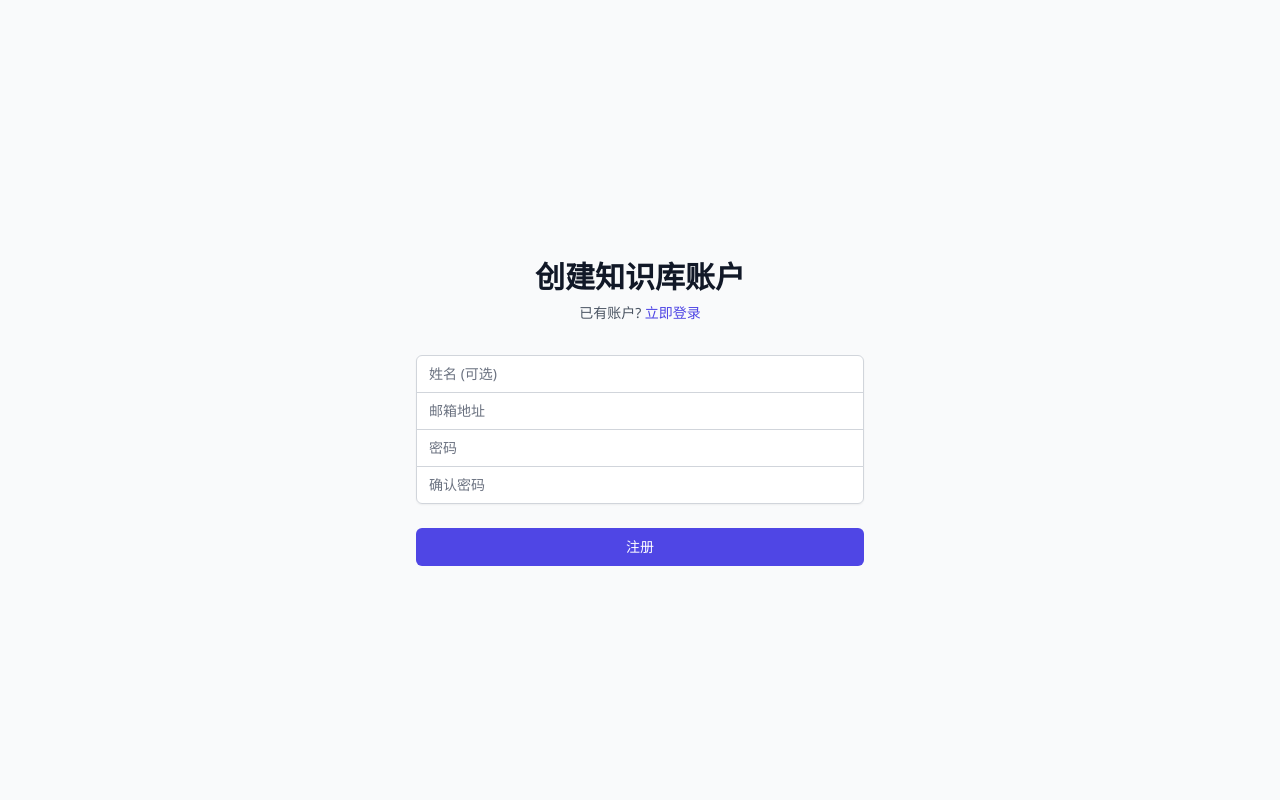
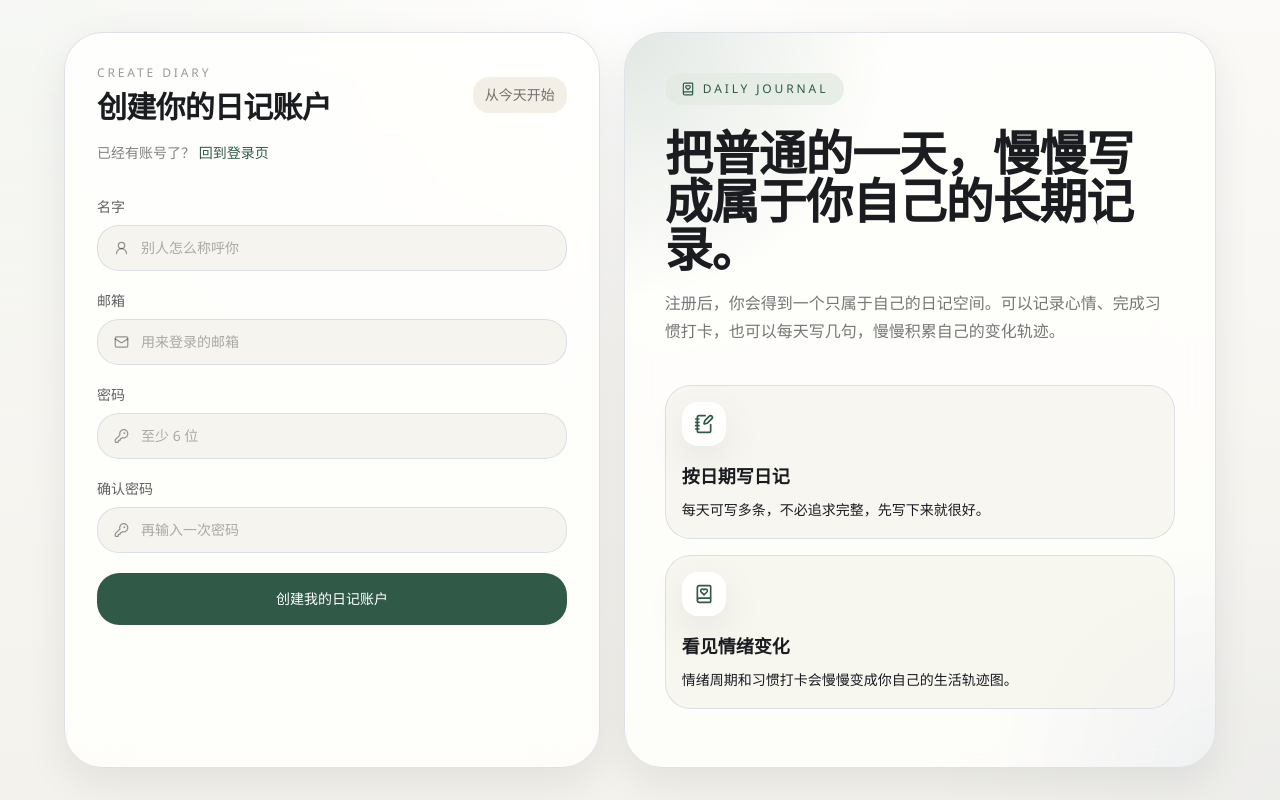
Before and after one commit to Adele-tian/MyMemex, a Next.js app: page /register in a window 1280 px wide. Built offline with nearby package versions, Linux system fonts and the light colour scheme.

Commit message:
Polish diary auth pages

```diff
--- a/app/login/page.tsx
+++ b/app/login/page.tsx
@@ -1,9 +1,10 @@
 'use client';
 
 import { useState } from 'react';
+import Link from 'next/link';
 import { useRouter } from 'next/navigation';
 import { signIn } from 'next-auth/react';
-import Link from 'next/link';
+import { BookHeart, KeyRound, Mail, MoonStar } from 'lucide-react';
 import { loadUsers } from '@/lib/auth';
 
 async function tryMigrateLegacyAccount(email: string, password: string) {
@@ -77,42 +78,76 @@ export default function LoginPage() {
         return;
       }
 
-      // 登录成功，跳转到主页
       router.push('/');
       router.refresh();
-    } catch (error) {
-      console.error('登录时发生错误:', error);
+    } catch (submitError) {
+      console.error('登录时发生错误:', submitError);
       setError('登录时发生未知错误');
       setIsLoading(false);
     }
   };
 
   return (
-    <div className="min-h-screen flex items-center justify-center bg-gray-50 py-12 px-4 sm:px-6 lg:px-8">
-      <div className="max-w-md w-full space-y-8">
+    <div className="min-h-screen bg-paper px-4 py-8 sm:px-6 lg:px-8">
+      <div className="mx-auto grid min-h-[calc(100vh-4rem)] max-w-6xl gap-6 lg:grid-cols-[1.05fr_0.95fr]">
+        <section className="relative overflow-hidden rounded-[2.4rem] border border-border/70 bg-card/80 p-8 shadow-soft backdrop-blur-xl sm:p-10">
+          <div className="absolute inset-0 bg-[radial-gradient(circle_at_top_left,rgba(48,89,72,0.14),transparent_28%),radial-gradient(circle_at_bottom_right,rgba(148,163,184,0.12),transparent_24%)]" />
+          <div className="relative">
+            <div className="inline-flex items-center gap-2 rounded-full bg-accent/80 px-4 py-2 text-xs uppercase tracking-[0.24em] text-primary">
+              <BookHeart className="h-3.5 w-3.5" />
+              Private Diary
+            </div>
+
+            <h1 className="mt-6 max-w-xl text-4xl font-semibold leading-tight tracking-tight text-foreground sm:text-5xl">
+              回到你的日记里，看看今天的情绪、习惯和心事。
+            </h1>
+            <p className="mt-4 max-w-lg text-base leading-7 text-foreground/60">
+              这里不是任务面板，也不是资料仓库，而是只属于你的每日记录空间。登录后，你会先看到今天的日期、心情变化和“学习 AI”等习惯打卡。
+            </p>
+
+            <div className="mt-10 grid gap-4 sm:grid-cols-2">
+              <FeatureCard
+                icon={<MoonStar className="h-5 w-5" />}
+                title="记录情绪节奏"
+                description="用 5 档心情轻松记录每天状态，慢慢看见自己的变化周期。"
+              />
+              <FeatureCard
+                icon={<BookHeart className="h-5 w-5" />}
+                title="养成长期习惯"
+                description="把早睡、学习 AI、运动和阅读，变成每天看得见的小坚持。"
+              />
+            </div>
+          </div>
+        </section>
+
+        <section className="rounded-[2.4rem] border border-border/70 bg-card/85 p-6 shadow-soft backdrop-blur-xl sm:p-8">
+          <div className="flex items-center justify-between gap-4">
             <div>
-          <h2 className="mt-6 text-center text-3xl font-extrabold text-gray-900">
-            登录到您的知识库
-          </h2>
-          <p className="mt-2 text-center text-sm text-gray-600">
-            或{' '}
-            <Link href="/register" className="font-medium text-indigo-600 hover:text-indigo-500">
-              创建新账户
+              <p className="text-xs uppercase tracking-[0.24em] text-foreground/45">Welcome Back</p>
+              <h2 className="mt-2 text-3xl font-semibold tracking-tight text-foreground">登录你的日记站</h2>
+            </div>
+            <div className="rounded-2xl bg-muted px-3 py-2 text-sm text-foreground/60">今天也记一点</div>
+          </div>
+
+          <p className="mt-4 text-sm leading-6 text-foreground/55">
+            还没有账号？
+            {' '}
+            <Link href="/register" className="font-medium text-primary hover:underline">
+              去创建一个新的日记账户
             </Link>
           </p>
-        </div>
-        <form className="mt-8 space-y-6" onSubmit={handleSubmit}>
+
+          <form className="mt-8 space-y-5" onSubmit={handleSubmit}>
             {error && (
-            <div className="rounded-md bg-red-50 p-4">
-              <div className="text-sm text-red-700">{error}</div>
+              <div className="rounded-[1.3rem] border border-red-200/70 bg-red-50/90 px-4 py-3 text-sm leading-6 text-red-700">
+                {error}
               </div>
             )}
 
-          <div className="rounded-md shadow-sm -space-y-px">
-            <div>
-              <label htmlFor="email-address" className="sr-only">
-                邮箱地址
-              </label>
+            <label className="block">
+              <span className="mb-2 block text-sm font-medium text-foreground/70">邮箱</span>
+              <div className="flex items-center gap-3 rounded-[1.35rem] border border-border/70 bg-background/80 px-4 py-3 focus-within:border-primary/30">
+                <Mail className="h-4 w-4 text-foreground/45" />
                 <input
                   id="email-address"
                   name="email"
@@ -121,14 +156,16 @@ export default function LoginPage() {
                   required
                   value={email}
                   onChange={(e) => setEmail(e.target.value)}
-                className="appearance-none rounded-none relative block w-full px-3 py-2 border border-gray-300 placeholder-gray-500 text-gray-900 rounded-t-md focus:outline-none focus:ring-indigo-500 focus:border-indigo-500 focus:z-10 sm:text-sm"
-                placeholder="邮箱地址"
+                  className="w-full bg-transparent text-sm text-foreground outline-none placeholder:text-foreground/35"
+                  placeholder="输入你的邮箱"
                 />
               </div>
-            <div>
-              <label htmlFor="password" className="sr-only">
-                密码
             </label>
+
+            <label className="block">
+              <span className="mb-2 block text-sm font-medium text-foreground/70">密码</span>
+              <div className="flex items-center gap-3 rounded-[1.35rem] border border-border/70 bg-background/80 px-4 py-3 focus-within:border-primary/30">
+                <KeyRound className="h-4 w-4 text-foreground/45" />
                 <input
                   id="password"
                   name="password"
@@ -137,23 +174,42 @@ export default function LoginPage() {
                   required
                   value={password}
                   onChange={(e) => setPassword(e.target.value)}
-                className="appearance-none rounded-none relative block w-full px-3 py-2 border border-gray-300 placeholder-gray-500 text-gray-900 rounded-b-md focus:outline-none focus:ring-indigo-500 focus:border-indigo-500 focus:z-10 sm:text-sm"
-                placeholder="密码"
+                  className="w-full bg-transparent text-sm text-foreground outline-none placeholder:text-foreground/35"
+                  placeholder="输入你的密码"
                 />
               </div>
-          </div>
+            </label>
 
-          <div>
             <button
               type="submit"
               disabled={isLoading}
-              className="group relative w-full flex justify-center py-2 px-4 border border-transparent text-sm font-medium rounded-md text-white bg-indigo-600 hover:bg-indigo-700 focus:outline-none focus:ring-2 focus:ring-offset-2 focus:ring-indigo-500 disabled:opacity-50"
+              className="inline-flex w-full items-center justify-center rounded-[1.4rem] bg-primary px-4 py-4 text-sm font-medium text-white transition hover:opacity-90 disabled:cursor-not-allowed disabled:opacity-60"
             >
-              {isLoading ? '登录中...' : '登录'}
+              {isLoading ? '正在进入日记站...' : '进入我的日记'}
             </button>
-          </div>
           </form>
+        </section>
       </div>
     </div>
   );
 }
+
+function FeatureCard({
+  icon,
+  title,
+  description,
+}: {
+  icon: React.ReactNode;
+  title: string;
+  description: string;
+}) {
+  return (
+    <div className="rounded-[1.6rem] border border-border/70 bg-background/70 p-4">
+      <div className="inline-flex rounded-2xl bg-card p-3 text-primary shadow-soft">
+        {icon}
+      </div>
+      <h3 className="mt-4 text-lg font-semibold text-foreground">{title}</h3>
+      <p className="mt-2 text-sm leading-6 text-foreground/58">{description}</p>
+    </div>
+  );
+}
--- a/app/register/page.tsx
+++ b/app/register/page.tsx
@@ -1,9 +1,10 @@
 'use client';
 
 import { useState } from 'react';
+import Link from 'next/link';
 import { useRouter } from 'next/navigation';
 import { signIn } from 'next-auth/react';
-import Link from 'next/link';
+import { BookHeart, KeyRound, Mail, NotebookPen, UserRound } from 'lucide-react';
 
 export default function RegisterPage() {
   const [name, setName] = useState('');
@@ -19,22 +20,19 @@ export default function RegisterPage() {
     setIsLoading(true);
     setError('');
 
-    // 验证密码匹配
     if (password !== confirmPassword) {
-      setError('密码不匹配');
+      setError('两次输入的密码不一致');
       setIsLoading(false);
       return;
     }
 
-    // 验证密码长度
     if (password.length < 6) {
-      setError('密码至少需要6个字符');
+      setError('密码至少需要 6 个字符');
       setIsLoading(false);
       return;
     }
 
     try {
-      // 调用注册 API
       const response = await fetch('/api/auth/register', {
         method: 'POST',
         headers: {
@@ -51,7 +49,7 @@ export default function RegisterPage() {
 
       if (!response.ok) {
         if (response.status === 409) {
-          setError(data.error || '用户已存在');
+          setError(data.error || '这个邮箱已经注册过了');
         } else {
           setError(data.error || '注册时发生错误');
         }
@@ -59,7 +57,6 @@ export default function RegisterPage() {
         return;
       }
 
-      // 注册成功后自动登录
       const res = await signIn('credentials', {
         redirect: false,
         email,
@@ -72,42 +69,46 @@ export default function RegisterPage() {
         return;
       }
 
-      // 登录成功，跳转到主页
       router.push('/');
       router.refresh();
-    } catch (error: any) {
-      console.error('注册时发生错误:', error);
-      setError(error.message || '注册时发生未知错误');
+    } catch (submitError: any) {
+      console.error('注册时发生错误:', submitError);
+      setError(submitError.message || '注册时发生未知错误');
       setIsLoading(false);
     }
   };
 
   return (
-    <div className="min-h-screen flex items-center justify-center bg-gray-50 py-12 px-4 sm:px-6 lg:px-8">
-      <div className="max-w-md w-full space-y-8">
+    <div className="min-h-screen bg-paper px-4 py-8 sm:px-6 lg:px-8">
+      <div className="mx-auto grid min-h-[calc(100vh-4rem)] max-w-6xl gap-6 lg:grid-cols-[0.95fr_1.05fr]">
+        <section className="rounded-[2.4rem] border border-border/70 bg-card/85 p-6 shadow-soft backdrop-blur-xl sm:p-8">
+          <div className="flex items-center justify-between gap-4">
             <div>
-          <h2 className="mt-6 text-center text-3xl font-extrabold text-gray-900">
-            创建知识库账户
-          </h2>
-          <p className="mt-2 text-center text-sm text-gray-600">
-            已有账户?{' '}
-            <Link href="/login" className="font-medium text-indigo-600 hover:text-indigo-500">
-              立即登录
+              <p className="text-xs uppercase tracking-[0.24em] text-foreground/45">Create Diary</p>
+              <h2 className="mt-2 text-3xl font-semibold tracking-tight text-foreground">创建你的日记账户</h2>
+            </div>
+            <div className="rounded-2xl bg-muted px-3 py-2 text-sm text-foreground/60">从今天开始</div>
+          </div>
+
+          <p className="mt-4 text-sm leading-6 text-foreground/55">
+            已经有账号了？
+            {' '}
+            <Link href="/login" className="font-medium text-primary hover:underline">
+              回到登录页
             </Link>
           </p>
-        </div>
-        <form className="mt-8 space-y-6" onSubmit={handleSubmit}>
+
+          <form className="mt-8 space-y-5" onSubmit={handleSubmit}>
             {error && (
-            <div className="rounded-md bg-red-50 p-4">
-              <div className="text-sm text-red-700">{error}</div>
+              <div className="rounded-[1.3rem] border border-red-200/70 bg-red-50/90 px-4 py-3 text-sm leading-6 text-red-700">
+                {error}
               </div>
             )}
 
-          <div className="rounded-md shadow-sm -space-y-px">
-            <div>
-              <label htmlFor="name" className="sr-only">
-                姓名
-              </label>
+            <label className="block">
+              <span className="mb-2 block text-sm font-medium text-foreground/70">名字</span>
+              <div className="flex items-center gap-3 rounded-[1.35rem] border border-border/70 bg-background/80 px-4 py-3 focus-within:border-primary/30">
+                <UserRound className="h-4 w-4 text-foreground/45" />
                 <input
                   id="name"
                   name="name"
@@ -115,14 +116,16 @@ export default function RegisterPage() {
                   autoComplete="name"
                   value={name}
                   onChange={(e) => setName(e.target.value)}
-                className="appearance-none rounded-none relative block w-full px-3 py-2 border border-gray-300 placeholder-gray-500 text-gray-900 rounded-t-md focus:outline-none focus:ring-indigo-500 focus:border-indigo-500 focus:z-10 sm:text-sm"
-                placeholder="姓名 (可选)"
+                  className="w-full bg-transparent text-sm text-foreground outline-none placeholder:text-foreground/35"
+                  placeholder="别人怎么称呼你"
                 />
               </div>
-            <div>
-              <label htmlFor="email-address" className="sr-only">
-                邮箱地址
             </label>
+
+            <label className="block">
+              <span className="mb-2 block text-sm font-medium text-foreground/70">邮箱</span>
+              <div className="flex items-center gap-3 rounded-[1.35rem] border border-border/70 bg-background/80 px-4 py-3 focus-within:border-primary/30">
+                <Mail className="h-4 w-4 text-foreground/45" />
                 <input
                   id="email-address"
                   name="email"
@@ -131,14 +134,16 @@ export default function RegisterPage() {
                   required
                   value={email}
                   onChange={(e) => setEmail(e.target.value)}
-                className="appearance-none rounded-none relative block w-full px-3 py-2 border border-gray-300 placeholder-gray-500 text-gray-900 focus:outline-none focus:ring-indigo-500 focus:border-indigo-500 focus:z-10 sm:text-sm"
-                placeholder="邮箱地址"
+                  className="w-full bg-transparent text-sm text-foreground outline-none placeholder:text-foreground/35"
+                  placeholder="用来登录的邮箱"
                 />
               </div>
-            <div>
-              <label htmlFor="password" className="sr-only">
-                密码
             </label>
+
+            <label className="block">
+              <span className="mb-2 block text-sm font-medium text-foreground/70">密码</span>
+              <div className="flex items-center gap-3 rounded-[1.35rem] border border-border/70 bg-background/80 px-4 py-3 focus-within:border-primary/30">
+                <KeyRound className="h-4 w-4 text-foreground/45" />
                 <input
                   id="password"
                   name="password"
@@ -147,14 +152,16 @@ export default function RegisterPage() {
                   required
                   value={password}
                   onChange={(e) => setPassword(e.target.value)}
-                className="appearance-none rounded-none relative block w-full px-3 py-2 border border-gray-300 placeholder-gray-500 text-gray-900 focus:outline-none focus:ring-indigo-500 focus:border-indigo-500 focus:z-10 sm:text-sm"
-                placeholder="密码"
+                  className="w-full bg-transparent text-sm text-foreground outline-none placeholder:text-foreground/35"
+                  placeholder="至少 6 位"
                 />
               </div>
-            <div>
-              <label htmlFor="confirm-password" className="sr-only">
-                确认密码
             </label>
+
+            <label className="block">
+              <span className="mb-2 block text-sm font-medium text-foreground/70">确认密码</span>
+              <div className="flex items-center gap-3 rounded-[1.35rem] border border-border/70 bg-background/80 px-4 py-3 focus-within:border-primary/30">
+                <KeyRound className="h-4 w-4 text-foreground/45" />
                 <input
                   id="confirm-password"
                   name="confirm-password"
@@ -163,23 +170,72 @@ export default function RegisterPage() {
                   required
                   value={confirmPassword}
                   onChange={(e) => setConfirmPassword(e.target.value)}
-                className="appearance-none rounded-none relative block w-full px-3 py-2 border border-gray-300 placeholder-gray-500 text-gray-900 rounded-b-md focus:outline-none focus:ring-indigo-500 focus:border-indigo-500 focus:z-10 sm:text-sm"
-                placeholder="确认密码"
+                  className="w-full bg-transparent text-sm text-foreground outline-none placeholder:text-foreground/35"
+                  placeholder="再输入一次密码"
+                />
+              </div>
+            </label>
+
+            <button
+              type="submit"
+              disabled={isLoading}
+              className="inline-flex w-full items-center justify-center rounded-[1.4rem] bg-primary px-4 py-4 text-sm font-medium text-white transition hover:opacity-90 disabled:cursor-not-allowed disabled:opacity-60"
+            >
+              {isLoading ? '正在创建你的日记站...' : '创建我的日记账户'}
+            </button>
+          </form>
+        </section>
+
+        <section className="relative overflow-hidden rounded-[2.4rem] border border-border/70 bg-card/80 p-8 shadow-soft backdrop-blur-xl sm:p-10">
+          <div className="absolute inset-0 bg-[radial-gradient(circle_at_top_left,rgba(48,89,72,0.14),transparent_28%),radial-gradient(circle_at_bottom_right,rgba(148,163,184,0.12),transparent_24%)]" />
+          <div className="relative">
+            <div className="inline-flex items-center gap-2 rounded-full bg-accent/80 px-4 py-2 text-xs uppercase tracking-[0.24em] text-primary">
+              <BookHeart className="h-3.5 w-3.5" />
+              Daily Journal
+            </div>
+
+            <h1 className="mt-6 max-w-xl text-4xl font-semibold leading-tight tracking-tight text-foreground sm:text-5xl">
+              把普通的一天，慢慢写成属于你自己的长期记录。
+            </h1>
+            <p className="mt-4 max-w-lg text-base leading-7 text-foreground/60">
+              注册后，你会得到一个只属于自己的日记空间。可以记录心情、完成习惯打卡，也可以每天写几句，慢慢积累自己的变化轨迹。
+            </p>
+
+            <div className="mt-10 space-y-4">
+              <RegisterFeature
+                icon={<NotebookPen className="h-5 w-5" />}
+                title="按日期写日记"
+                description="每天可写多条，不必追求完整，先写下来就很好。"
+              />
+              <RegisterFeature
+                icon={<BookHeart className="h-5 w-5" />}
+                title="看见情绪变化"
+                description="情绪周期和习惯打卡会慢慢变成你自己的生活轨迹图。"
               />
             </div>
           </div>
-
-          <div>
-            <button
-              type="submit"
-              disabled={isLoading}
-              className="group relative w-full flex justify-center py-2 px-4 border border-transparent text-sm font-medium rounded-md text-white bg-indigo-600 hover:bg-indigo-700 focus:outline-none focus:ring-2 focus:ring-offset-2 focus:ring-indigo-500 disabled:opacity-50"
-            >
-              {isLoading ? '注册中...' : '注册'}
-            </button>
-          </div>
-        </form>
+        </section>
       </div>
     </div>
   );
 }
+
+function RegisterFeature({
+  icon,
+  title,
+  description,
+}: {
+  icon: React.ReactNode;
+  title: string;
+  description: string;
+}) {
+  return (
+    <div className="rounded-[1.6rem] border border-border/70 bg-background/70 p-4">
+      <div className="inline-flex rounded-2xl bg-card p-3 text-primary shadow-soft">
+        {icon}
+      </div>
+      <h3 className="mt-4 text-lg font-semibold text-foreground">{title}</h3>
+      <p className="mt-2 text-sm leading-6 text-foreground/58">{description}</p>
+    </div>
+  );
+}
```
Lines whose indentation alone changed are shown as unchanged.
